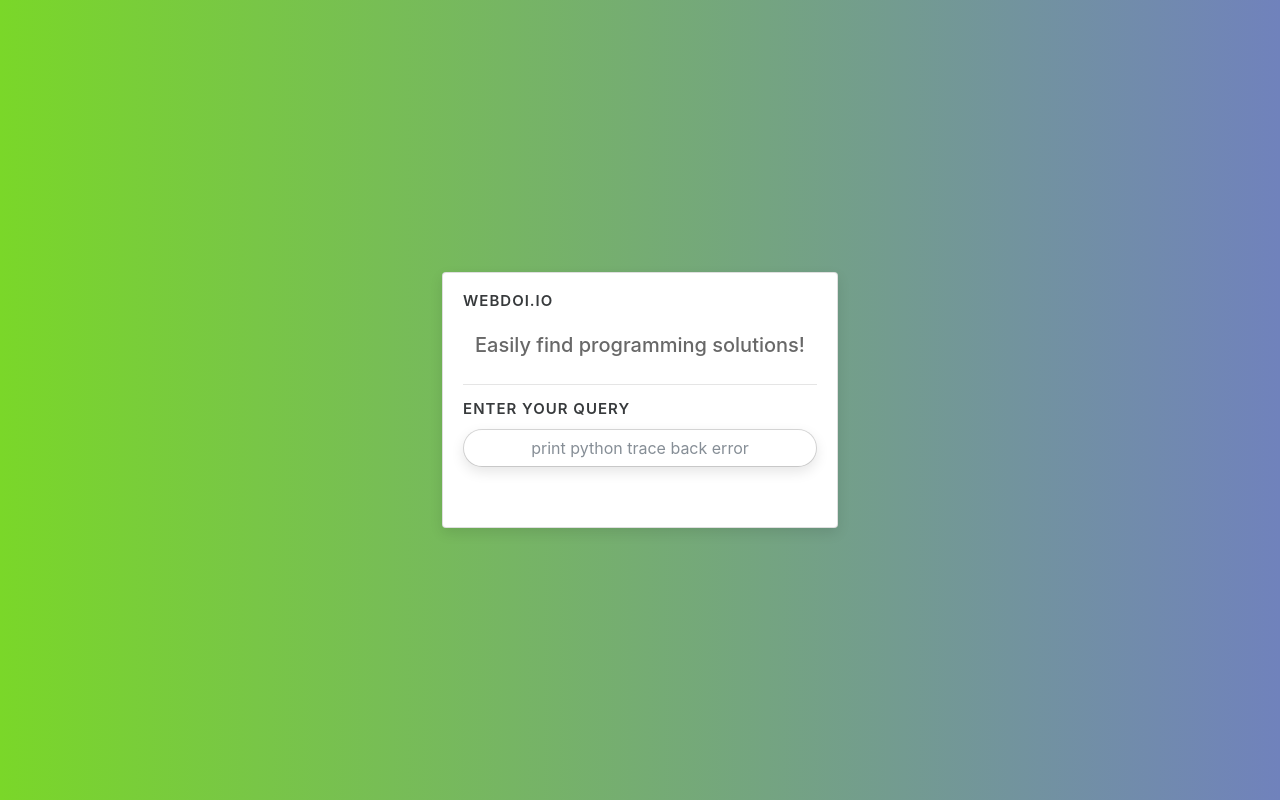
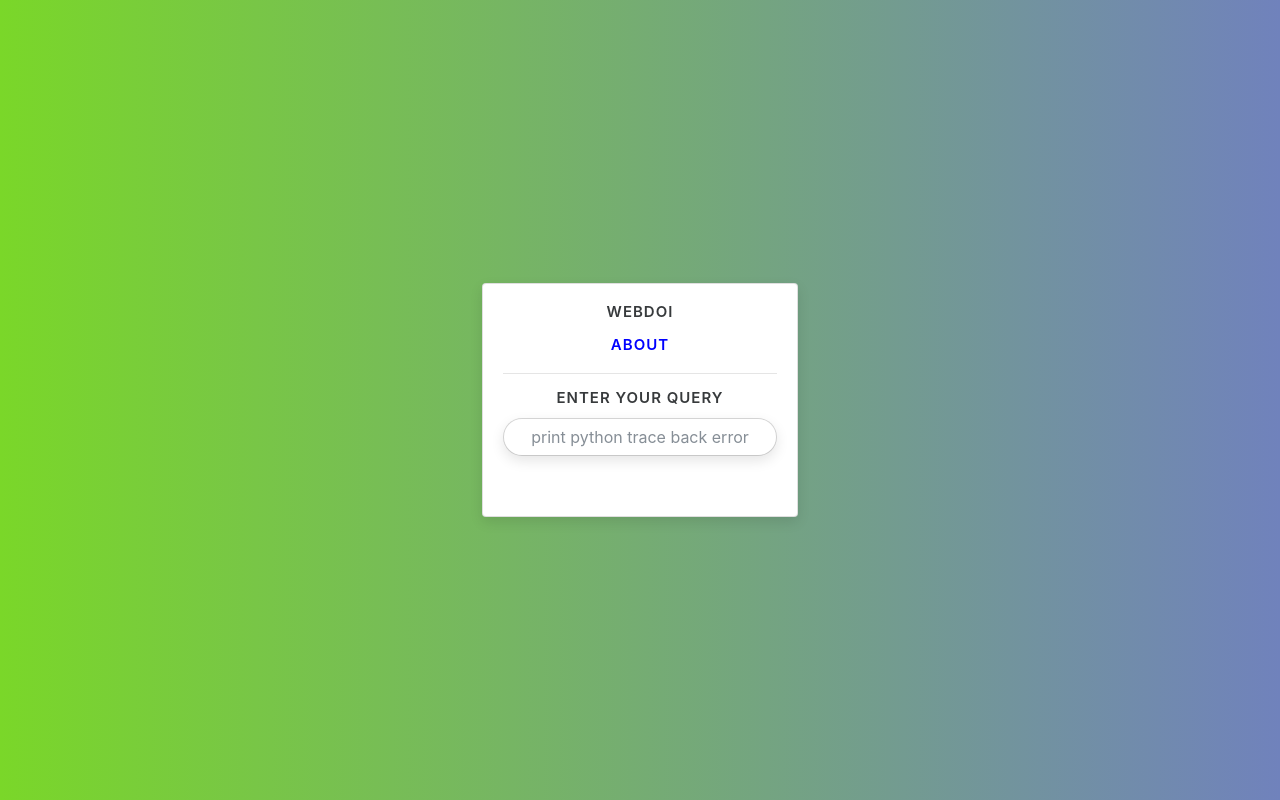
Before and after one commit to M4cs/WebDoI, a Flask app: page / in a window 1280 px wide. Run offline with Flask 2, Linux system fonts and the light colour scheme; some libraries are stand-ins or nearby versions.

Commit message:
Release Ready

```diff
--- a/app/templates/assets/css/equinox.css
+++ b/app/templates/assets/css/equinox.css
@@ -473,7 +473,7 @@
 #gradient
 {
   width: 100%;
-  height: 800px;
+  height: 100%;
   padding: 0px;
   margin: 0px;
 }
--- a/app/templates/index.html
+++ b/app/templates/index.html
@@ -15,10 +15,10 @@
     <div class="center-screen">
       <div class="card" style="background-color: white">
           <div class="card-body">
-          <h2 class="card-title">WebDoI.io</h2>
-          <h5 class="subtitle">Easily find programming solutions!</h2>
+          <center><h2 class="card-title">WebDoI</h2>
+          <a class="card-title" href="/about" style="color: blue">About</a>
           <hr>
-          <h4 class="card-title">Enter Your Query</h4>
+          <h4 class="card-title">Enter Your Query</h4></center>
           <form action="/api/search" method="post">
             <div class="form-group">
               <input class="form-control" type="text" placeholder="print python trace back error" name="q" style="text-align: center" required/>
```
